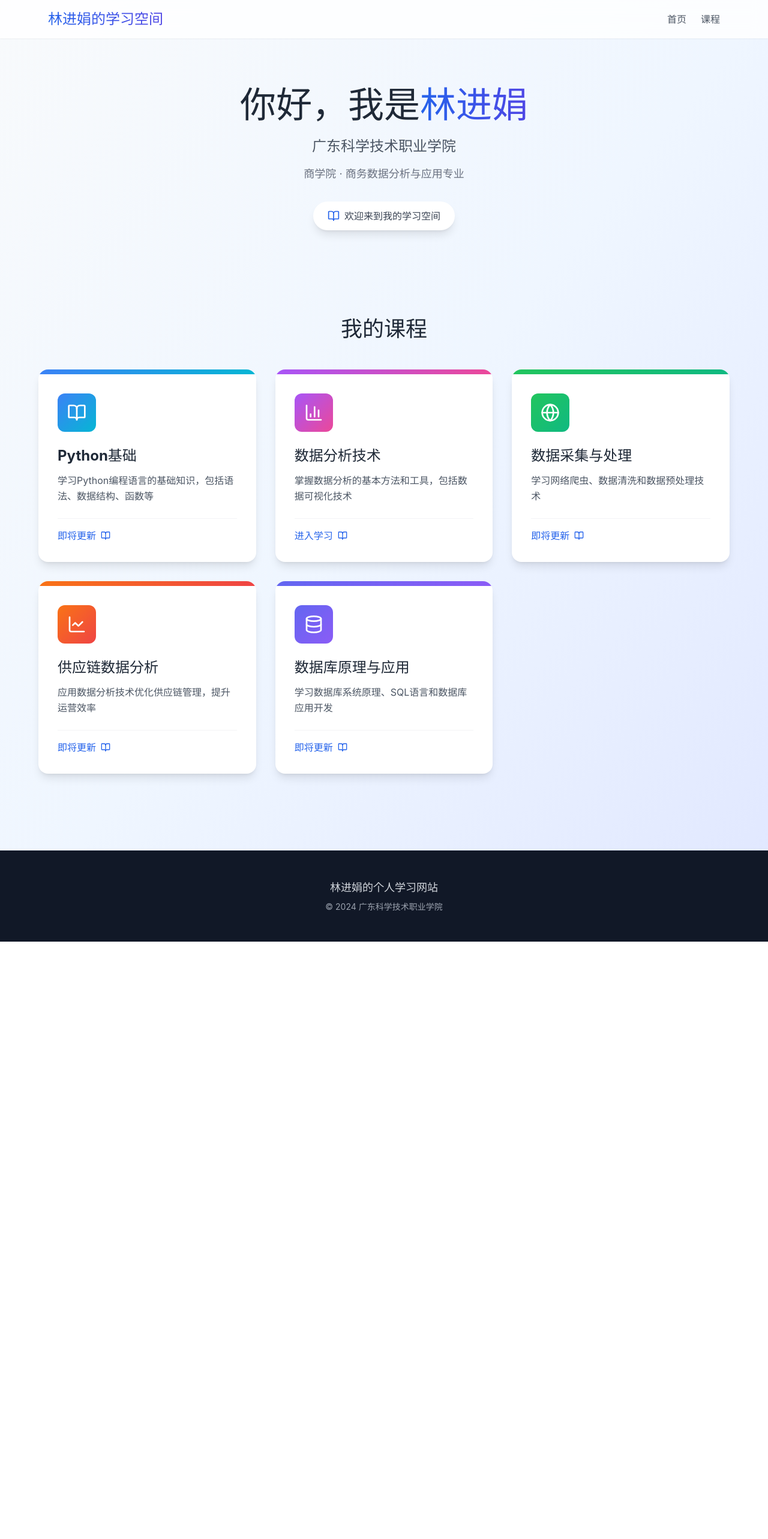
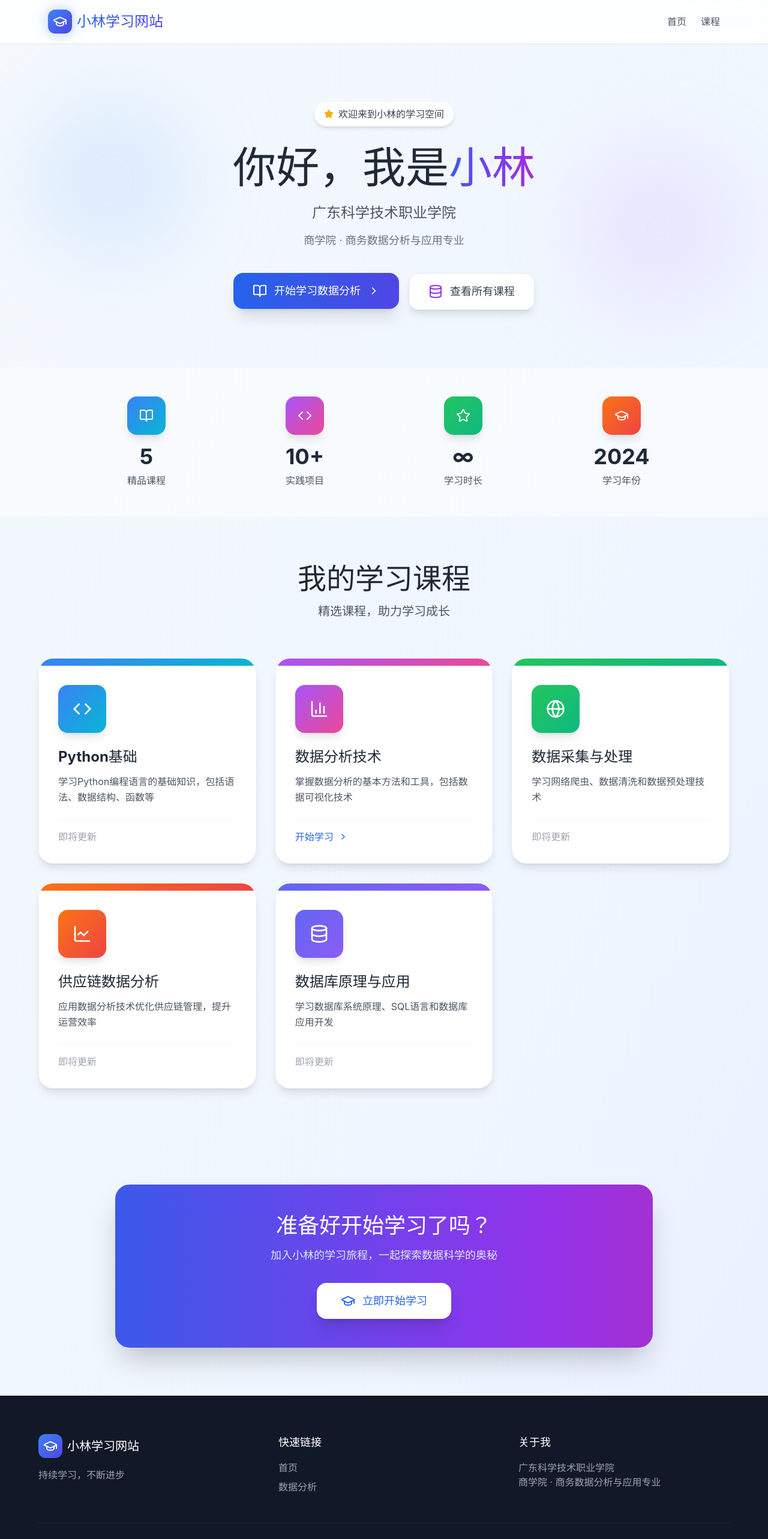
Before and after one commit to xiaolin518/LL6, a React (Vite) app: page / in a window 1280 px wide. Shown: the top 2566 px of the page at 60% size. Before the commit the page ends 1570 px from the top, so only its background shows below. Built offline with nearby package versions, Linux system fonts and the light colour scheme.

Commit message:
fix: 添加首页导航路由配置和_redirects文件

```diff
--- a/src/pages/DataAnalysisCourse.tsx
+++ b/src/pages/DataAnalysisCourse.tsx
@@ -1,5 +1,5 @@
 import { useState } from 'react';
-import { useNavigate } from 'react-router-dom';
+import { useNavigate, Link } from 'react-router-dom';
 import { BookOpen, CheckCircle, ChevronLeft, Play, Code } from 'lucide-react';
 
 // 生成400道章节练习题
@@ -334,7 +334,7 @@ export default function DataAnalysisCourse() {
               数据分析技术课程
             </div>
             <div className="flex items-center gap-6 text-gray-600">
-              <a href="/" className="hover:text-blue-600 transition-colors">首页</a>
+              <Link to="/" className="hover:text-blue-600 transition-colors">首页</Link>
               <a href="#outline" className="hover:text-blue-600 transition-colors">课程大纲</a>
             </div>
           </div>
--- a/src/pages/Home.tsx
+++ b/src/pages/Home.tsx
@@ -1,4 +1,4 @@
-import { BookOpen, Database, Globe, BarChart3, LineChart } from 'lucide-react';
+import { BookOpen, Database, Globe, BarChart3, LineChart, Star, Code, GraduationCap, ChevronRight } from 'lucide-react';
 import { useEffect } from 'react';
 import { Link } from 'react-router-dom';
 
@@ -16,7 +16,7 @@ const courses: Course[] = [
     id: 'python',
     title: 'Python基础',
     description: '学习Python编程语言的基础知识，包括语法、数据结构、函数等',
-    icon: <BookOpen className="w-8 h-8" />,
+    icon: <Code className="w-8 h-8" />,
     color: 'from-blue-500 to-cyan-500'
   },
   {
@@ -58,16 +58,58 @@ export default function Home() {
       @keyframes fade-in-up {
         from {
           opacity: 0;
-          transform: translateY(20px);
+          transform: translateY(30px);
         }
         to {
           opacity: 1;
           transform: translateY(0);
         }
       }
+      @keyframes float {
+        0%, 100% {
+          transform: translateY(0);
+        }
+        50% {
+          transform: translateY(-10px);
+        }
+      }
+      @keyframes pulse-glow {
+        0%, 100% {
+          box-shadow: 0 0 20px rgba(59, 130, 246, 0.4);
+        }
+        50% {
+          box-shadow: 0 0 40px rgba(59, 130, 246, 0.8);
+        }
+      }
+      @keyframes gradient-shift {
+        0% {
+          background-position: 0% 50%;
+        }
+        50% {
+          background-position: 100% 50%;
+        }
+        100% {
+          background-position: 0% 50%;
+        }
+      }
       .animate-fade-in-up {
         animation: fade-in-up 0.8s ease-out forwards;
       }
+      .animate-float {
+        animation: float 3s ease-in-out infinite;
+      }
+      .animate-pulse-glow {
+        animation: pulse-glow 2s ease-in-out infinite;
+      }
+      .animate-gradient {
+        background-size: 200% 200%;
+        animation: gradient-shift 8s ease infinite;
+      }
+      .stagger-1 { animation-delay: 0.1s; }
+      .stagger-2 { animation-delay: 0.2s; }
+      .stagger-3 { animation-delay: 0.3s; }
+      .stagger-4 { animation-delay: 0.4s; }
+      .stagger-5 { animation-delay: 0.5s; }
     `;
     document.head.appendChild(style);
     return () => {
@@ -76,73 +118,131 @@ export default function Home() {
   }, []);
 
   return (
-    <div className="min-h-screen bg-gradient-to-br from-slate-50 via-blue-50 to-indigo-100">
+    <div className="min-h-screen bg-gradient-to-br from-slate-50 via-blue-50 to-indigo-100 animate-gradient">
       {/* Navigation */}
-      <nav className="bg-white/80 backdrop-blur-md sticky top-0 z-50 shadow-sm">
+      <nav className="bg-white/80 backdrop-blur-md sticky top-0 z-50 shadow-sm border-b border-gray-100">
         <div className="max-w-6xl mx-auto px-4 py-4">
           <div className="flex items-center justify-between">
+            <Link to="/" className="flex items-center gap-2">
+              <div className="w-10 h-10 rounded-xl bg-gradient-to-br from-blue-500 to-indigo-600 flex items-center justify-center animate-pulse-glow">
+                <GraduationCap className="w-6 h-6 text-white" />
+              </div>
               <div className="text-2xl font-bold bg-gradient-to-r from-blue-600 to-indigo-600 bg-clip-text text-transparent">
-              林进娟的学习空间
+                小林学习网站
               </div>
+            </Link>
             <div className="hidden md:flex items-center gap-6 text-gray-600">
-              <a href="#home" className="hover:text-blue-600 transition-colors">首页</a>
-              <a href="#courses" className="hover:text-blue-600 transition-colors">课程</a>
+              <a href="#home" className="hover:text-blue-600 transition-colors font-medium">首页</a>
+              <a href="#courses" className="hover:text-blue-600 transition-colors font-medium">课程</a>
             </div>
           </div>
         </div>
       </nav>
 
       {/* Hero Section */}
-      <section id="home" className="py-20 px-4">
-        <div className="max-w-4xl mx-auto text-center">
+      <section id="home" className="py-24 px-4 relative overflow-hidden">
+        {/* 装饰元素 */}
+        <div className="absolute top-20 left-10 w-72 h-72 bg-blue-300 rounded-full mix-blend-multiply filter blur-3xl opacity-20 animate-float" />
+        <div className="absolute bottom-20 right-10 w-72 h-72 bg-purple-300 rounded-full mix-blend-multiply filter blur-3xl opacity-20 animate-float" style={{ animationDelay: '1.5s' }} />
+
+        <div className="max-w-5xl mx-auto text-center relative z-10">
           <div className="animate-fade-in-up">
-            <h1 className="text-5xl md:text-6xl font-bold text-gray-800 mb-6">
+            {/* 欢迎徽章 */}
+            <div className="inline-flex items-center gap-2 px-4 py-2 bg-white rounded-full shadow-md mb-8 border border-gray-100">
+              <Star className="w-4 h-4 text-yellow-500 fill-yellow-500" />
+              <span className="text-gray-700 font-medium">欢迎来到小林的学习空间</span>
+            </div>
+
+            <h1 className="text-5xl md:text-7xl font-bold text-gray-800 mb-6 leading-tight">
               你好，我是
-              <span className="bg-gradient-to-r from-blue-600 to-indigo-600 bg-clip-text text-transparent">
-                林进娟
+              <span className="bg-gradient-to-r from-blue-600 via-purple-600 to-pink-600 bg-clip-text text-transparent animate-gradient">
+                小林
               </span>
             </h1>
-            <p className="text-xl md:text-2xl text-gray-600 mb-4">
+
+            <div className="space-y-4 mb-10">
+              <p className="text-xl md:text-2xl text-gray-600">
                 广东科学技术职业学院
               </p>
-            <p className="text-lg text-gray-500 mb-8">
+              <p className="text-lg text-gray-500">
                 商学院 · 商务数据分析与应用专业
               </p>
-            <div className="flex justify-center">
-              <div className="inline-flex items-center gap-2 px-6 py-3 bg-white rounded-full shadow-lg hover:shadow-xl transition-shadow">
-                <BookOpen className="w-5 h-5 text-blue-600" />
-                <span className="text-gray-700 font-medium">欢迎来到我的学习空间</span>
             </div>
+
+            {/* 快速行动按钮 */}
+            <div className="flex flex-wrap justify-center gap-4">
+              <Link to="/data-analysis" className="group">
+                <div className="inline-flex items-center gap-3 px-8 py-4 bg-gradient-to-r from-blue-600 to-indigo-600 text-white rounded-2xl shadow-xl hover:shadow-2xl transition-all duration-300 hover:scale-105">
+                  <BookOpen className="w-6 h-6" />
+                  <span className="text-lg font-bold">开始学习数据分析</span>
+                  <ChevronRight className="w-5 h-5 group-hover:translate-x-1 transition-transform" />
+                </div>
+              </Link>
+              <a href="#courses" className="group">
+                <div className="inline-flex items-center gap-3 px-8 py-4 bg-white text-gray-700 rounded-2xl shadow-lg hover:shadow-xl transition-all duration-300 border border-gray-200">
+                  <Database className="w-6 h-6 text-purple-600" />
+                  <span className="text-lg font-bold">查看所有课程</span>
+                </div>
+              </a>
             </div>
           </div>
         </div>
       </section>
 
+      {/* Stats Section */}
+      <section className="py-12 px-4 bg-white/50">
+        <div className="max-w-5xl mx-auto">
+          <div className="grid grid-cols-2 md:grid-cols-4 gap-8">
+            {[
+              { number: '5', label: '精品课程', icon: <BookOpen className="w-6 h-6" />, color: 'from-blue-500 to-cyan-500' },
+              { number: '10+', label: '实践项目', icon: <Code className="w-6 h-6" />, color: 'from-purple-500 to-pink-500' },
+              { number: '∞', label: '学习时长', icon: <Star className="w-6 h-6" />, color: 'from-green-500 to-emerald-500' },
+              { number: '2024', label: '学习年份', icon: <GraduationCap className="w-6 h-6" />, color: 'from-orange-500 to-red-500' }
+            ].map((stat, index) => (
+              <div key={index} className="text-center animate-fade-in-up opacity-0" style={{ animationDelay: `${index * 0.1}s`, animationFillMode: 'forwards' }}>
+                <div className={`w-16 h-16 mx-auto mb-4 rounded-2xl bg-gradient-to-br ${stat.color} flex items-center justify-center text-white shadow-lg`}>
+                  {stat.icon}
+                </div>
+                <div className="text-4xl font-bold text-gray-800 mb-2">{stat.number}</div>
+                <div className="text-gray-600 font-medium">{stat.label}</div>
+              </div>
+            ))}
+          </div>
+        </div>
+      </section>
+
       {/* Courses Section */}
-      <section id="courses" className="py-16 px-4">
+      <section id="courses" className="py-20 px-4">
         <div className="max-w-6xl mx-auto">
-          <h2 className="text-3xl md:text-4xl font-bold text-center text-gray-800 mb-12">
-            我的课程
+          <div className="text-center mb-16">
+            <h2 className="text-4xl md:text-5xl font-bold text-gray-800 mb-4">
+              我的学习课程
             </h2>
+            <p className="text-xl text-gray-600">
+              精选课程，助力学习成长
+            </p>
+          </div>
+
           <div className="grid grid-cols-1 md:grid-cols-2 lg:grid-cols-3 gap-8">
-            {courses.map((course) => (
+            {courses.map((course, index) => (
               <Link
                 key={course.id}
                 to={course.link || '#'}
-                className={`group ${course.link ? 'cursor-pointer' : 'cursor-default'}`}
+                className={`group ${course.link ? 'cursor-pointer' : 'cursor-default'} animate-fade-in-up opacity-0`}
+                style={{ animationDelay: `${index * 0.1}s`, animationFillMode: 'forwards' }}
               >
-                <div className="bg-white rounded-2xl shadow-lg hover:shadow-2xl transition-all duration-300 hover:-translate-y-2 overflow-hidden">
-                  <div className={`h-2 bg-gradient-to-r ${course.color}`} />
+                <div className="bg-white rounded-3xl shadow-lg hover:shadow-2xl transition-all duration-300 hover:-translate-y-3 overflow-hidden border border-gray-100">
+                  <div className={`h-3 bg-gradient-to-r ${course.color}`} />
                   <div className="p-8">
-                    <div className={`w-16 h-16 rounded-xl bg-gradient-to-br ${course.color} flex items-center justify-center text-white mb-6 group-hover:scale-110 transition-transform`}>
+                    <div className={`w-20 h-20 rounded-2xl bg-gradient-to-br ${course.color} flex items-center justify-center text-white mb-6 group-hover:scale-110 transition-transform shadow-lg`}>
                       {course.icon}
                     </div>
                     <h3 className="text-2xl font-bold text-gray-800 mb-3">{course.title}</h3>
-                    <p className="text-gray-600 leading-relaxed">{course.description}</p>
-                    <div className="mt-6 pt-4 border-t border-gray-100">
-                      <span className="inline-flex items-center gap-2 text-blue-600 font-medium group-hover:gap-3 transition-all">
-                        {course.link ? '进入学习' : '即将更新'}
-                        <BookOpen className="w-4 h-4" />
+                    <p className="text-gray-600 leading-relaxed mb-6">{course.description}</p>
+                    <div className="pt-4 border-t border-gray-100">
+                      <span className={`inline-flex items-center gap-2 font-medium group-hover:gap-3 transition-all ${course.link ? 'text-blue-600' : 'text-gray-400'}`}>
+                        {course.link ? '开始学习' : '即将更新'}
+                        {course.link && <ChevronRight className="w-4 h-4" />}
                       </span>
                     </div>
                   </div>
@@ -153,11 +253,64 @@ export default function Home() {
         </div>
       </section>
 
+      {/* CTA Section */}
+      <section className="py-20 px-4">
+        <div className="max-w-4xl mx-auto">
+          <div className="bg-gradient-to-r from-blue-600 via-purple-600 to-pink-600 rounded-3xl p-12 text-center text-white shadow-2xl animate-gradient">
+            <h2 className="text-3xl md:text-4xl font-bold mb-4">
+              准备好开始学习了吗？
+            </h2>
+            <p className="text-lg text-blue-100 mb-8">
+              加入小林的学习旅程，一起探索数据科学的奥秘
+            </p>
+            <Link to="/data-analysis">
+              <div className="inline-flex items-center gap-3 px-10 py-4 bg-white text-blue-600 rounded-2xl shadow-xl hover:shadow-2xl transition-all duration-300 hover:scale-105">
+                <GraduationCap className="w-6 h-6" />
+                <span className="text-lg font-bold">立即开始学习</span>
+              </div>
+            </Link>
+          </div>
+        </div>
+      </section>
+
       {/* Footer */}
-      <footer className="bg-gray-900 text-gray-300 py-12 px-4 mt-16">
-        <div className="max-w-6xl mx-auto text-center">
-          <p className="text-lg mb-2">林进娟的个人学习网站</p>
-          <p className="text-sm text-gray-400">© 2024 广东科学技术职业学院</p>
+      <footer className="bg-gray-900 text-gray-300 py-16 px-4">
+        <div className="max-w-6xl mx-auto">
+          <div className="grid grid-cols-1 md:grid-cols-3 gap-12 mb-12">
+            <div>
+              <div className="flex items-center gap-2 mb-4">
+                <div className="w-10 h-10 rounded-xl bg-gradient-to-br from-blue-500 to-indigo-600 flex items-center justify-center">
+                  <GraduationCap className="w-6 h-6 text-white" />
+                </div>
+                <div className="text-xl font-bold text-white">
+                  小林学习网站
+                </div>
+              </div>
+              <p className="text-gray-400">
+                持续学习，不断进步
+              </p>
+            </div>
+            <div>
+              <h4 className="text-lg font-bold text-white mb-4">快速链接</h4>
+              <div className="space-y-2">
+                <Link to="/" className="block text-gray-400 hover:text-white transition-colors">首页</Link>
+                <Link to="/data-analysis" className="block text-gray-400 hover:text-white transition-colors">数据分析</Link>
+              </div>
+            </div>
+            <div>
+              <h4 className="text-lg font-bold text-white mb-4">关于我</h4>
+              <p className="text-gray-400">
+                广东科学技术职业学院<br />
+                商学院 · 商务数据分析与应用专业
+              </p>
+            </div>
+          </div>
+
+          <div className="pt-8 border-t border-gray-800 text-center">
+            <p className="text-gray-400">
+              © 2024 小林学习网站 · 持续学习，持续进步
+            </p>
+          </div>
         </div>
       </footer>
     </div>
```
Also changed, not shown: 1 other file (tests, documents, lock files or other folders). Lines whose indentation alone changed are shown as unchanged.
